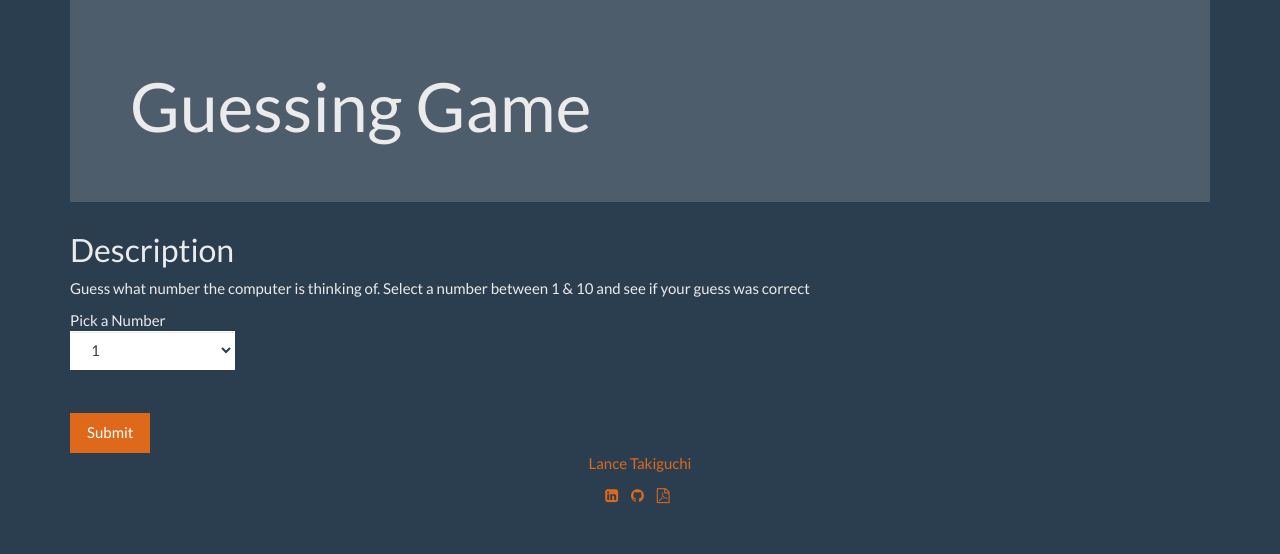
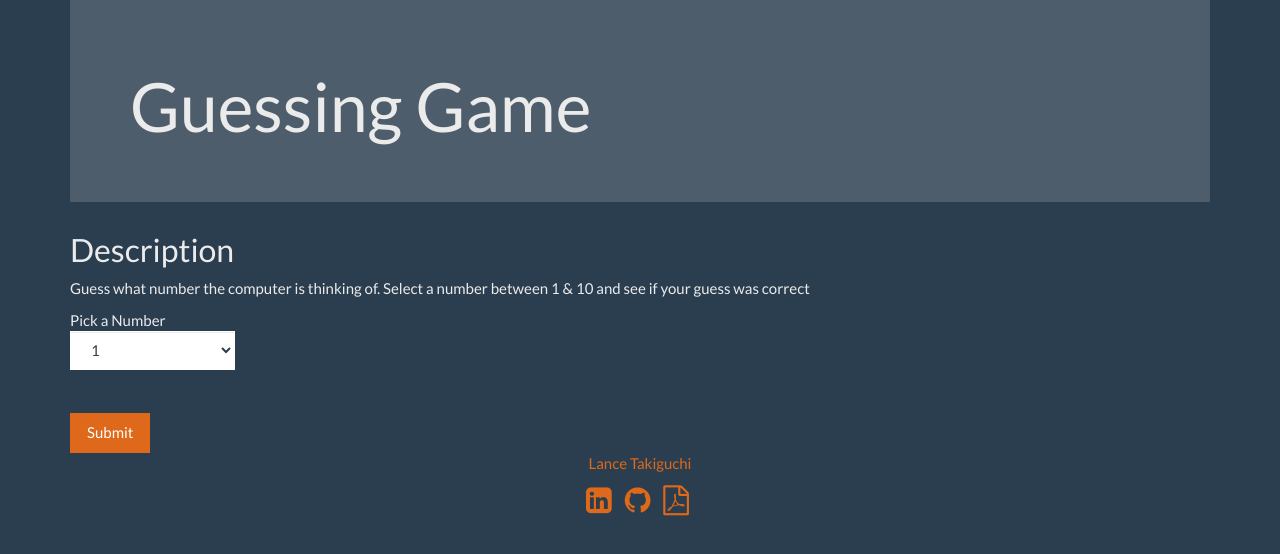
Before and after one commit to LanceTakiguchi/Guessing_Game, a plain HTML site: page index.html in a window 1280 px wide. Drawn offline with nearby package versions, Linux system fonts and the light colour scheme.

Commit message:
Icons enlarged

```diff
--- a/index.html
+++ b/index.html
@@ -65,12 +65,12 @@
       </div>
   </div>
   <footer>
-       <div id="my_website"> <p class="text-center"> <a href="http://www.lancetakiguchi.com" target="_blank"> Lance Takiguchi </a> </p> </div>
+       <div> <p class="text-center"> <a href="http://www.lancetakiguchi.com" target="_blank"> Lance Takiguchi </a> </p> </div>
        <div>
         <ul class="list-unstyled list-inline text-center">
-            <li><p id="contact_links"><a href="https://www.linkedin.com/in/lancetakiguchi" target="_blank"><i id="linkedin" class="fa fa-linkedin-square" aria-hidden="true"></i></a></p></li>
-            <li><p><a href="https://github.com/LanceTakiguchi/portfolio_SGT" target="_blank"><i id="github" class="fa fa-github" aria-hidden="true"></i></a></p></li>
-            <li><p><a href="http://lancetakiguchi.com/assets/docs/LanceTakiguchiResume.pdf" target="_blank"><i id="resume" class="fa fa-file-pdf-o" aria-hidden="true"></i></a></p></li>
+            <li><a href="https://www.linkedin.com/in/lancetakiguchi" target="_blank"><i id="linkedin" class="fa fa-linkedin-square fa-2x" aria-hidden="true"></i></a></li>
+            <li><a href="https://github.com/LanceTakiguchi/portfolio_SGT" target="_blank"><i id="github" class="fa fa-github fa-2x" aria-hidden="true"></i></a></li>
+            <li><a href="http://lancetakiguchi.com/assets/docs/LanceTakiguchiResume.pdf" target="_blank"><i id="resume" class="fa fa-file-pdf-o fa-2x" aria-hidden="true"></i></a></li>
         </ul>
 </footer>
 </div>
```
